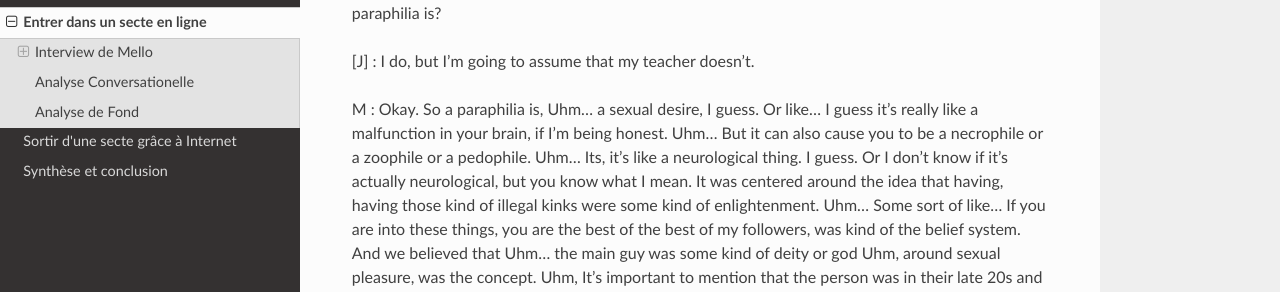
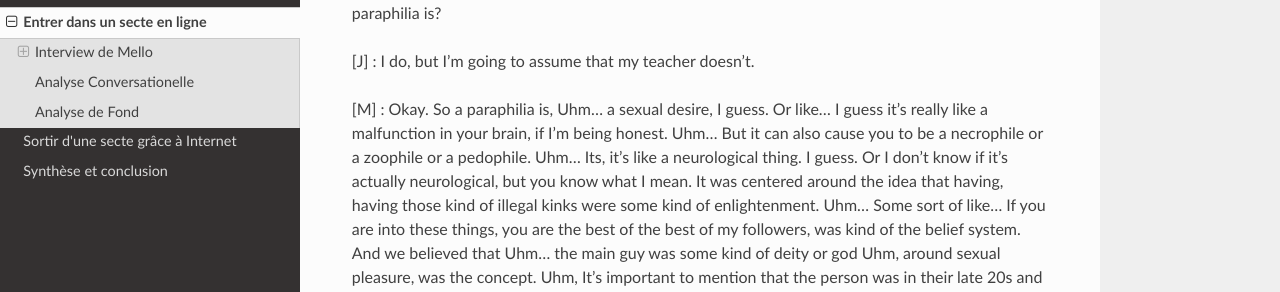
Before and after one commit to iceknith/SC23-quoicousectaire-website, a Sphinx documentation site: the page built from docs/source/mello.rst, in a window 1280 px wide and 900 px high, scrolled down 1683 px. Shown: the part 158-450 px from the top of the window. Built offline with Sphinx 7.4.7 and the Read the Docs theme 3.1.0, drawn with Linux system fonts in a browser that asks for light colours; some of the changed text lies outside the part shown.

Commit message:
minor changes (again)

```diff
--- a/docs/source/mello.rst
+++ b/docs/source/mello.rst
@@ -33,7 +33,7 @@ Introduction
 
 [J] :  Do you want to introduce yourself? You can use whatever name, it’s okay.
 
-M : Hi. I'm Mello. Mello. I like... I don't know what to say. Hi. I'm Mello. I got got by more than one cult at this point in time. We are going to be talking about only one. But I would like it to be known for the record that I have been gotten in two.
+[M] : Hi. I'm Mello. Mello. I like... I don't know what to say. Hi. I'm Mello. I got got by more than one cult at this point in time. We are going to be talking about only one. But I would like it to be known for the record that I have been gotten in two.
 
 [J] : Awesome. Okay.
 
@@ -79,7 +79,7 @@ M : Hi. I'm Mello. Mello. I like... I don't know what to say. Hi. I'm Mello. I g
 
 [J] : I do, but I'm going to assume that my teacher doesn't.
 
-M : Okay. So a paraphilia is, Uhm… a sexual desire, I guess. Or like... I guess it's really like a malfunction in your brain, if I'm being honest. Uhm… But it can also cause you to be a necrophile or a zoophile or a pedophile. Uhm… Its, it's like a neurological thing. I guess. Or I don't know if it's actually neurological, but you know what I mean. It was centered around the idea that having, having those kind of illegal kinks were some kind of enlightenment. Uhm… Some sort of like... If you are into these things, you are the best of the best of my followers, was kind of the belief system. And we believed that Uhm… the main guy was some kind of deity or god Uhm, around sexual pleasure, was the concept. Uhm, It's important to mention that the person was in their late 20s and we were all under the age of 18. Uhm… And a lot of us did not have those paraphilias and we lied and said we did or developed them. Because of him.
+[M] : Okay. So a paraphilia is, Uhm… a sexual desire, I guess. Or like... I guess it's really like a malfunction in your brain, if I'm being honest. Uhm… But it can also cause you to be a necrophile or a zoophile or a pedophile. Uhm… Its, it's like a neurological thing. I guess. Or I don't know if it's actually neurological, but you know what I mean. It was centered around the idea that having, having those kind of illegal kinks were some kind of enlightenment. Uhm… Some sort of like... If you are into these things, you are the best of the best of my followers, was kind of the belief system. And we believed that Uhm… the main guy was some kind of deity or god Uhm, around sexual pleasure, was the concept. Uhm, It's important to mention that the person was in their late 20s and we were all under the age of 18. Uhm… And a lot of us did not have those paraphilias and we lied and said we did or developed them. Because of him.
 
 [J] : Yes.
 
@@ -126,7 +126,7 @@ M : Okay. So a paraphilia is, Uhm… a sexual desire, I guess. Or like... I gues
 
 [J] : If that's something you want to skip, we can just skip it.
 
-M : Sorry. No, I'm trying to articulate. Well, first off... I have to have a lot of very uncomfortable conversations with police because we're getting police involved about the guy that was kind of running the group. Not the person that owned the server. That's a very important distinction. The person that owned the server was only 13. Like, they did not know what was happening.
+[M] : Sorry. No, I'm trying to articulate. Well, first off... I have to have a lot of very uncomfortable conversations with police because we're getting police involved about the guy that was kind of running the group. Not the person that owned the server. That's a very important distinction. The person that owned the server was only 13. Like, they did not know what was happening.
 
 [J] : Yeah.
 
@@ -134,7 +134,7 @@ M : Sorry. No, I'm trying to articulate. Well, first off... I have to have a lot
 
 [J] : Mm-hmm.
 
-M : Checked in with everyone to make sure they were still, like, with it. You know? But... Yeah, that... Yeah. But I guess that's kind of the con... There's not a whole lot of, like... It's not a whole lot of, like, oh, I'm, like, getting in trouble because of it. It's just uncomfortable conversations I have to have with, like, police and stuff.
+[M] : Checked in with everyone to make sure they were still, like, with it. You know? But... Yeah, that... Yeah. But I guess that's kind of the con... There's not a whole lot of, like... It's not a whole lot of, like, oh, I'm, like, getting in trouble because of it. It's just uncomfortable conversations I have to have with, like, police and stuff.
 
 [J] : Yeah. Because they have to get involved and that means a lot of testimonies and all that, I suppose.
 
```
